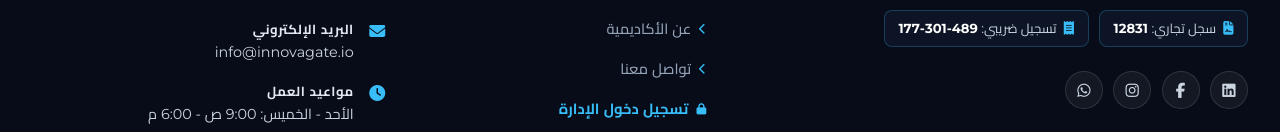
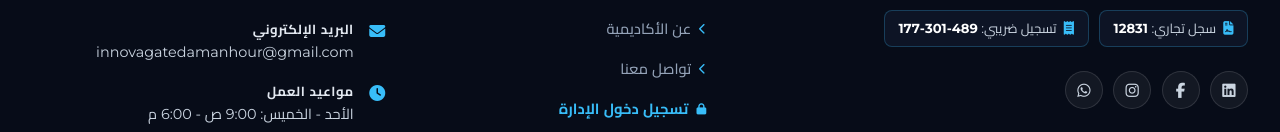
Before and after one commit to ZiadNader1/InnovaGate, an Angular app in the folder client/: page / in a window 1280 px wide. Shown: the part 6889-7021 px from the top of the page. Built offline with nearby package versions, Linux system fonts and the light colour scheme; no server answers.

Commit message:
Update official email to innovagatedamanhour@gmail.com across entire platform

```diff
--- a/client/src/app/core/services/language.service.ts
+++ b/client/src/app/core/services/language.service.ts
@@ -409,7 +409,7 @@ const AR_TRANSLATIONS: Translations = {
       phoneVal: "+20 114 418 0891",
       phoneCta: "اتصل الآن",
       emailTitle: "راسلنا إلكترونياً",
-      emailVal: "info@innovagate.io",
+      emailVal: "innovagatedamanhour@gmail.com",
       emailCta: "إرسال إيميل",
       locationTitle: "تفرد بزيارتنا",
       locationVal: "دمنهور، محافظة البحيرة، مصر",
@@ -799,7 +799,7 @@ const EN_TRANSLATIONS: Translations = {
       phoneVal: "+20 114 418 0891",
       phoneCta: "Call Now",
       emailTitle: "Email Us",
-      emailVal: "info@innovagate.io",
+      emailVal: "innovagatedamanhour@gmail.com",
       emailCta: "Send Email",
       locationTitle: "Visit Us",
       locationVal: "Damanhour, Beheira Governorate, Egypt",
--- a/client/src/app/features/contact/contact.component.html
+++ b/client/src/app/features/contact/contact.component.html
@@ -44,7 +44,7 @@
           <div class="card-icon"><i class="fa-regular fa-envelope"></i></div>
           <h3 class="card-title">{{ langService.t().contactPage.cards.emailTitle }}</h3>
           <p class="card-val">{{ langService.t().contactPage.cards.emailVal }}</p>
-          <a href="mailto:info@innovagate.io" class="card-link">
+          <a href="mailto:innovagatedamanhour@gmail.com" class="card-link">
             <span>{{ langService.t().contactPage.cards.emailCta }}</span>
             <i class="fa-solid fa-arrow-right icon-arrow"></i>
           </a>
@@ -227,11 +227,11 @@
             </a>
 
             <!-- Email -->
-            <a href="mailto:info@innovagate.io" class="direct-channel-item">
+            <a href="mailto:innovagatedamanhour@gmail.com" class="direct-channel-item">
               <div class="channel-icon email-icon"><i class="fa-regular fa-envelope"></i></div>
               <div class="channel-info">
                 <span class="channel-title">{{ langService.t().contactPage.direct.emailUs }}</span>
-                <span class="channel-val">info&#64;innovagate.io</span>
+                <span class="channel-val">innovagatedamanhour&#64;gmail.com</span>
               </div>
               <i class="fa-solid fa-chevron-right channel-arrow"></i>
             </a>
--- a/client/src/app/shared/components/footer/footer.component.html
+++ b/client/src/app/shared/components/footer/footer.component.html
@@ -99,7 +99,7 @@
           <i class="fa-solid fa-envelope contact-icon"></i>
           <div>
             <strong>{{ langService.currentLang() === 'ar' ? 'البريد الإلكتروني' : 'Email' }}</strong>
-            <p>info&#64;innovagate.io</p>
+            <p><a href="mailto:innovagatedamanhour@gmail.com" style="color: inherit; text-decoration: none;">innovagatedamanhour&#64;gmail.com</a></p>
           </div>
         </li>
         <li>
```
Also changed, not shown: 2 other files (tests, documents, lock files or other folders).
